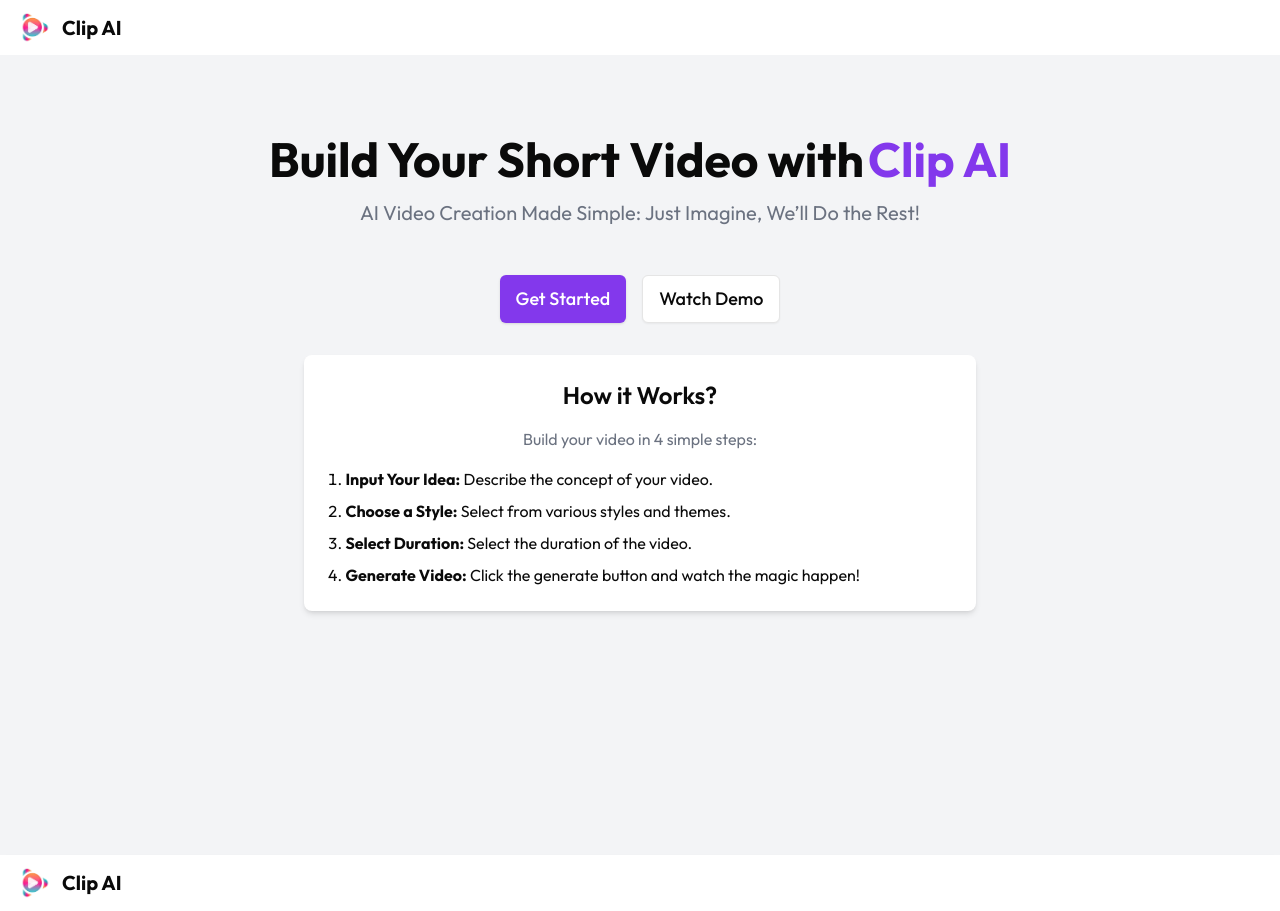
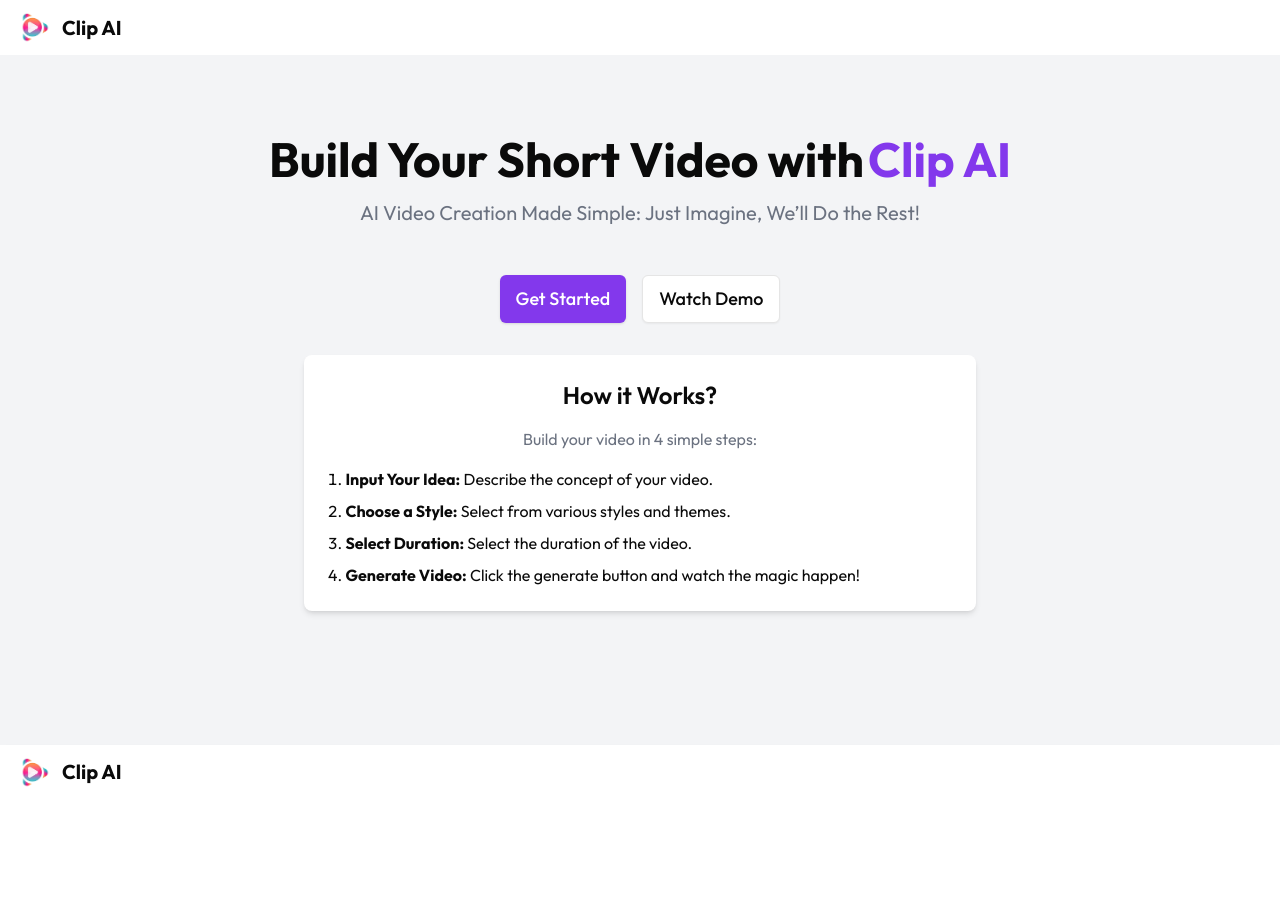
Before and after one commit to AshwiniParaye1/AI-Video-Generator, a Next.js app: page / in a window 1280 px wide. After the commit the page ends 800 px from the top, so only its background shows below. Built offline with nearby package versions, Linux system fonts and the light colour scheme; no server answers.

Commit message:
modified screen height

```diff
--- a/app/page.js
+++ b/app/page.js
@@ -6,7 +6,7 @@ import Footer from "./dashboard/_components/Footer";
 
 export default function Home() {
   return (
-    <div>
+    <div className="flex flex-col min-h-screen">
       <div className="p-3 px-5 flex items-center justify-between shadow-md">
         <Link href={"/"}>
           <div className="flex gap-3 items-center">
@@ -19,7 +19,7 @@ export default function Home() {
         </div>
       </div>
 
-      <main className="flex flex-col items-center min-h-screen bg-gray-100 p-4">
+      <main className="flex flex-col items-center flex-grow bg-gray-100 p-4">
         <div className="flex flex-row items-center text-5xl font-bold mt-16 mb-4">
           <span className="mr-1">Build Your Short Video with</span>
           <span className="text-primary"> Clip AI</span>
@@ -45,7 +45,7 @@ export default function Home() {
             <Button
               size="xl"
               variant="outline"
-              className="mt-4 mb-8 px-4 py-2 rounded-md  transition"
+              className="mt-4 mb-8 px-4 py-2 rounded-md transition"
             >
               Watch Demo
             </Button>
@@ -79,6 +79,7 @@ export default function Home() {
           </ul>
         </div>
       </main>
+
       <Footer />
     </div>
   );
```
